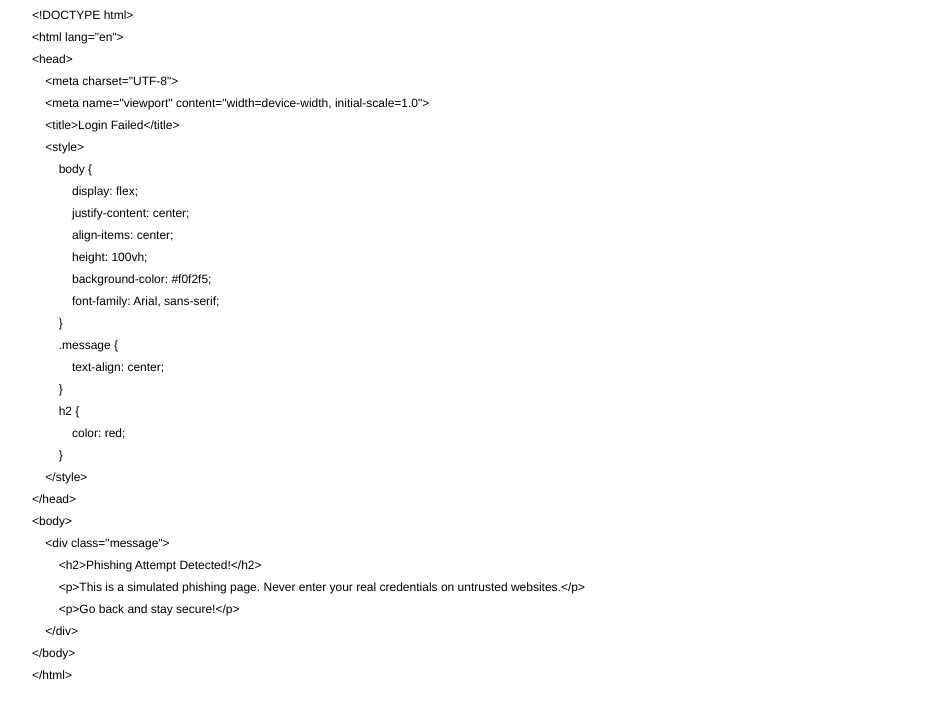
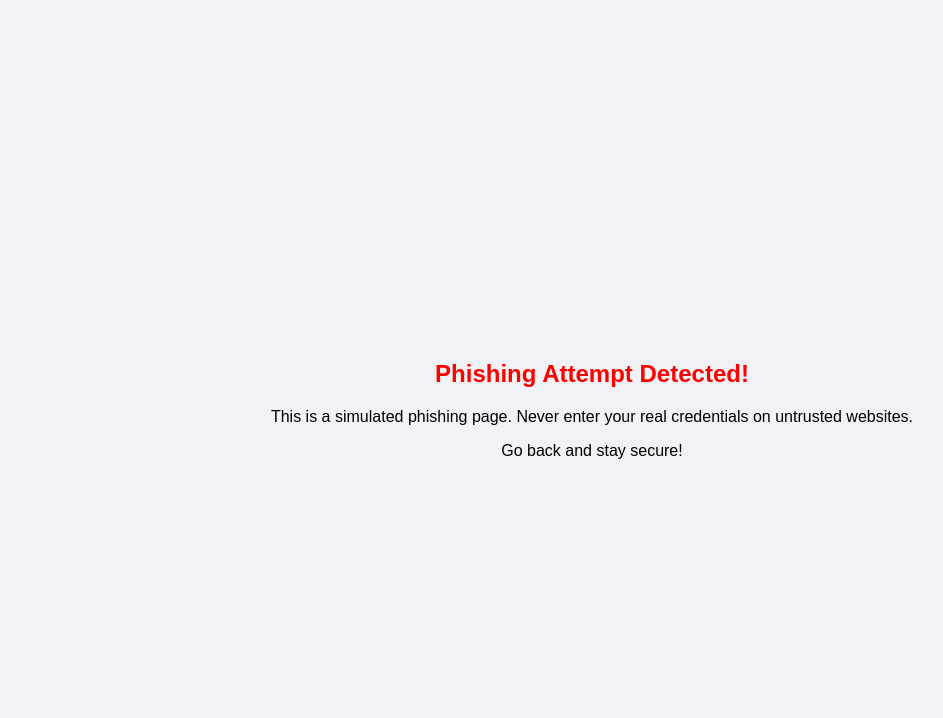
Before and after one commit to rohanparajuli12345/fake-facebook-login, a plain HTML site: page login.html in a window 1280 px wide. Shown: the whole page, without its empty margins (48-991 px from the left). Drawn offline with Linux system fonts and the light colour scheme.

Commit message:
login.html

```diff
--- a/login.html
+++ b/login.html
@@ -1,46 +1,31 @@
-<!DOCTYPE html PUBLIC "-//W3C//DTD HTML 4.01//EN" "http://www.w3.org/TR/html4/strict.dtd">
-<html>
+<!DOCTYPE html>
+<html lang="en">
 <head>
-  <meta http-equiv="Content-Type" content="text/html; charset=utf-8">
-  <meta http-equiv="Content-Style-Type" content="text/css">
-  <title></title>
-  <meta name="Generator" content="Cocoa HTML Writer">
-  <meta name="CocoaVersion" content="2487.5">
-  <style type="text/css">
-    p.p1 {margin: 0.0px 0.0px 8.0px 72.0px; font: 12.0px Helvetica}
-  </style>
+    <meta charset="UTF-8">
+    <meta name="viewport" content="width=device-width, initial-scale=1.0">
+    <title>Login Failed</title>
+    <style>
+        body {
+            display: flex;
+            justify-content: center;
+            align-items: center;
+            height: 100vh;
+            background-color: #f0f2f5;
+            font-family: Arial, sans-serif;
+        }
+        .message {
+            text-align: center;
+        }
+        h2 {
+            color: red;
+        }
+    </style>
 </head>
 <body>
-<p class="p1">&lt;!DOCTYPE html&gt;</p>
-<p class="p1">&lt;html lang="en"&gt;</p>
-<p class="p1">&lt;head&gt;</p>
-<p class="p1"><span class="Apple-converted-space">    </span>&lt;meta charset="UTF-8"&gt;</p>
-<p class="p1"><span class="Apple-converted-space">    </span>&lt;meta name="viewport" content="width=device-width, initial-scale=1.0"&gt;</p>
-<p class="p1"><span class="Apple-converted-space">    </span>&lt;title&gt;Login Failed&lt;/title&gt;</p>
-<p class="p1"><span class="Apple-converted-space">    </span>&lt;style&gt;</p>
-<p class="p1"><span class="Apple-converted-space">        </span>body {</p>
-<p class="p1"><span class="Apple-converted-space">            </span>display: flex;</p>
-<p class="p1"><span class="Apple-converted-space">            </span>justify-content: center;</p>
-<p class="p1"><span class="Apple-converted-space">            </span>align-items: center;</p>
-<p class="p1"><span class="Apple-converted-space">            </span>height: 100vh;</p>
-<p class="p1"><span class="Apple-converted-space">            </span>background-color: #f0f2f5;</p>
-<p class="p1"><span class="Apple-converted-space">            </span>font-family: Arial, sans-serif;</p>
-<p class="p1"><span class="Apple-converted-space">        </span>}</p>
-<p class="p1"><span class="Apple-converted-space">        </span>.message {</p>
-<p class="p1"><span class="Apple-converted-space">            </span>text-align: center;</p>
-<p class="p1"><span class="Apple-converted-space">        </span>}</p>
-<p class="p1"><span class="Apple-converted-space">        </span>h2 {</p>
-<p class="p1"><span class="Apple-converted-space">            </span>color: red;</p>
-<p class="p1"><span class="Apple-converted-space">        </span>}</p>
-<p class="p1"><span class="Apple-converted-space">    </span>&lt;/style&gt;</p>
-<p class="p1">&lt;/head&gt;</p>
-<p class="p1">&lt;body&gt;</p>
-<p class="p1"><span class="Apple-converted-space">    </span>&lt;div class="message"&gt;</p>
-<p class="p1"><span class="Apple-converted-space">        </span>&lt;h2&gt;Phishing Attempt Detected!&lt;/h2&gt;</p>
-<p class="p1"><span class="Apple-converted-space">        </span>&lt;p&gt;This is a simulated phishing page. Never enter your real credentials on untrusted websites.&lt;/p&gt;</p>
-<p class="p1"><span class="Apple-converted-space">        </span>&lt;p&gt;Go back and stay secure!&lt;/p&gt;</p>
-<p class="p1"><span class="Apple-converted-space">    </span>&lt;/div&gt;</p>
-<p class="p1">&lt;/body&gt;</p>
-<p class="p1">&lt;/html&gt;</p>
+    <div class="message">
+        <h2>Phishing Attempt Detected!</h2>
+        <p>This is a simulated phishing page. Never enter your real credentials on untrusted websites.</p>
+        <p>Go back and stay secure!</p>
+    </div>
 </body>
 </html>
```
